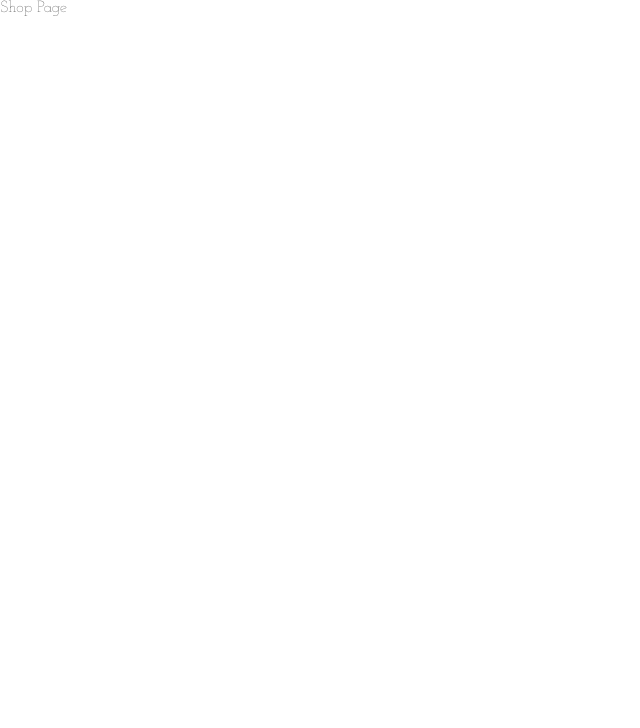
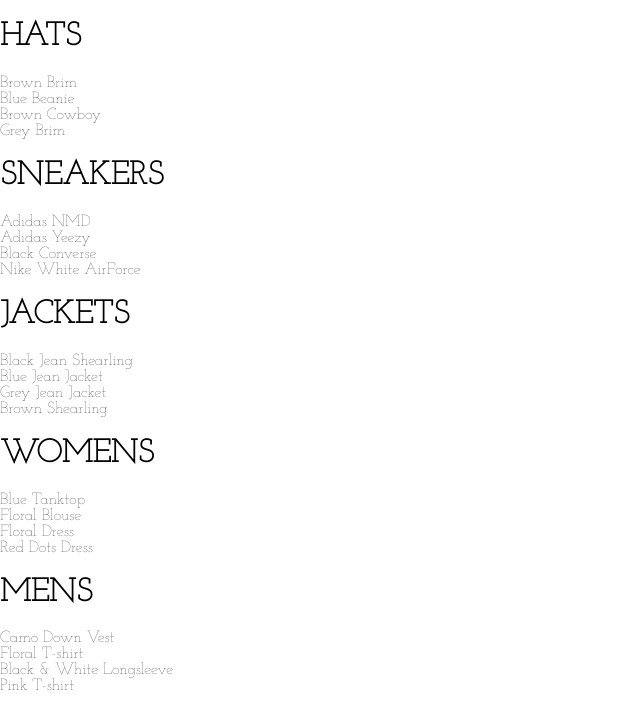
Before and after one commit to szopian/shop-react-app, a React (Create React App) app in the folder shop-app/: page /shop in a window 1280 px wide. Shown: the top 728 px of the page, without its empty margins (0-640 px from the left). Built offline with nearby package versions, Linux system fonts and the light colour scheme.

Commit message:
crate colletion preview component

```diff
--- /dev/null
+++ b/shop-app/src/components/collection-preview/collection-preview.jsx
@@ -0,0 +1,19 @@
+import React from "react";
+import "./collection-preview.scss";
+
+const CollectionPreview = ({ title, items }) => {
+  return (
+    <div className="collection-preview">
+      <h1 className="title">{title.toUpperCase()}</h1>
+      <div className="preview">
+        {items
+          .filter((item, idx) => idx < 4)
+          .map((item) => (
+            <div key={item.id}>{item.name}</div>
+          ))}
+      </div>
+    </div>
+  );
+};
+
+export default CollectionPreview;
--- a/shop-app/src/pages/shop/shop.jsx
+++ b/shop-app/src/pages/shop/shop.jsx
@@ -1,4 +1,5 @@
 import { Component } from "react";
+import CollectionPreview from "../../components/collection-preview/collection-preview.jsx";
 import SHOP_DATA from "./shop.data.js";
 
 class ShopPage extends Component {
@@ -11,7 +12,14 @@ class ShopPage extends Component {
   }
 
   render() {
-    return <div>Shop Page</div>;
+    const { collections } = this.state;
+    return (
+      <div className="shop-page">
+        {collections.map(({ id, ...otherCollectionProps }) => (
+          <CollectionPreview key={id} {...otherCollectionProps} />
+        ))}
+      </div>
+    );
   }
 }
 
```
Also changed, not shown: shop-app/src/components/collection-preview/collection-preview.scss (added).
